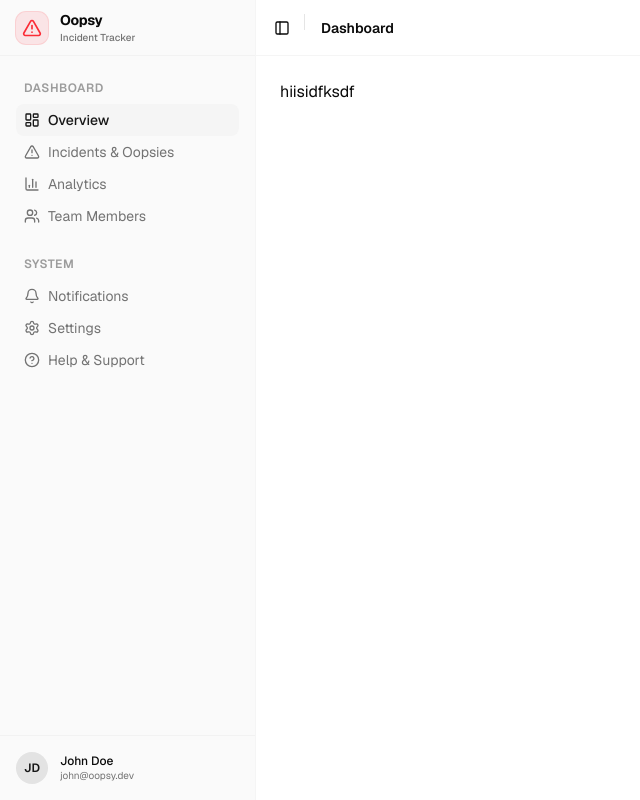
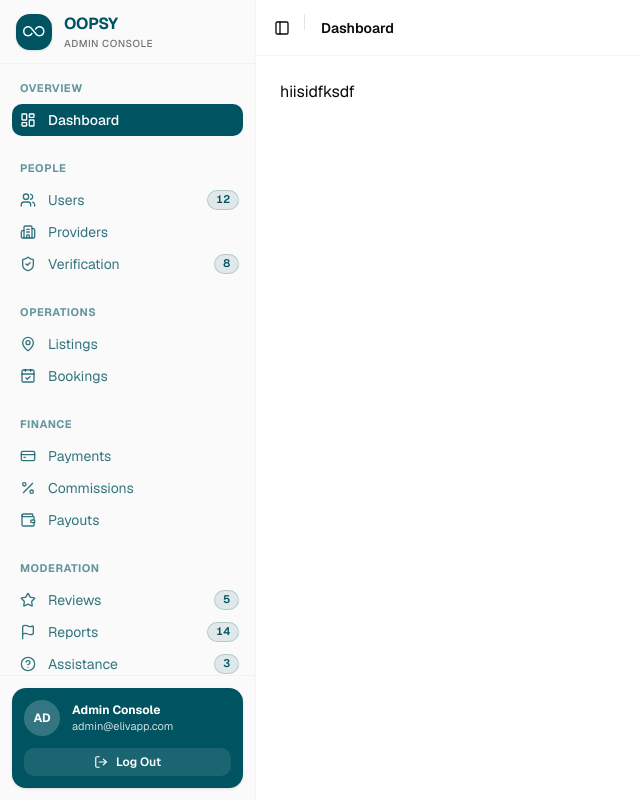
Before and after one commit to apponislam/oopsy-dashboard, a Next.js app: page / in a window 1280 px wide. Shown: the whole page, without its empty margins (0-640 px from the left). Built offline with nearby package versions, Linux system fonts and the light colour scheme.

Commit message:
menu items created

```diff
--- a/app/layout.tsx
+++ b/app/layout.tsx
@@ -17,6 +17,9 @@ export const metadata: Metadata = {
         template: "%s | Oopsy Admin Console",
     },
     description: "Comfort & Convenience, Anywhere. Find clean restrooms, showers, and luggage storage near you — instantly.",
+    icons: {
+        icon: "/icon.svg",
+    },
 };
 
 export default function RootLayout({ children }: LayoutProps<"/">) {
--- a/components/app-sidebar.tsx
+++ b/components/app-sidebar.tsx
@@ -1,112 +1,64 @@
 "use client";
 
 import * as React from "react";
-import {
-    LayoutDashboard,
-    AlertTriangle,
-    BarChart3,
-    Settings,
-    Users,
-    Bell,
-    ChevronDown,
-    LogOut,
-    HelpCircle,
-    UserCheck
-} from "lucide-react";
+import Image from "next/image";
 import Link from "next/link";
 import { usePathname } from "next/navigation";
+import { navigationGroups } from "@/lib/menu";
 
-import {
-    Sidebar,
-    SidebarContent,
-    SidebarFooter,
-    SidebarGroup,
-    SidebarGroupContent,
-    SidebarGroupLabel,
-    SidebarHeader,
-    SidebarMenu,
-    SidebarMenuButton,
-    SidebarMenuItem,
-    SidebarRail,
-} from "@/components/ui/sidebar";
+import { Sidebar, SidebarContent, SidebarFooter, SidebarGroup, SidebarGroupContent, SidebarGroupLabel, SidebarHeader, SidebarMenu, SidebarMenuBadge, SidebarMenuButton, SidebarMenuItem, SidebarRail } from "@/components/ui/sidebar";
 
-const navItems = [
-    {
-        title: "Overview",
-        url: "/",
-        icon: LayoutDashboard,
-    },
-    {
-        title: "Incidents & Oopsies",
-        url: "/incidents",
-        icon: AlertTriangle,
-    },
-    {
-        title: "Analytics",
-        url: "/analytics",
-        icon: BarChart3,
-    },
-    {
-        title: "Team Members",
-        url: "/team",
-        icon: Users,
-    },
-];
-
-const secondaryItems = [
-    {
-        title: "Notifications",
-        url: "/notifications",
-        icon: Bell,
-    },
-    {
-        title: "Settings",
-        url: "/settings",
-        icon: Settings,
-    },
-    {
-        title: "Help & Support",
-        url: "/support",
-        icon: HelpCircle,
-    },
-];
+import { LogOut } from "lucide-react";
 
 export function AppSidebar({ ...props }: React.ComponentProps<typeof Sidebar>) {
     const pathname = usePathname();
 
     return (
         <Sidebar collapsible="offcanvas" className="border-r border-border/40" {...props}>
-            <SidebarHeader className="h-14 border-b border-border/40 px-4 justify-center">
+            {/* Header */}
+            <SidebarHeader className="h-16 border-b border-border/40 px-4 justify-center">
                 <Link href="/" className="flex items-center gap-3 font-semibold group-data-[collapsible=icon]:justify-center">
-                    <div className="flex h-8 w-8 items-center justify-center rounded-lg bg-red-500/10 text-red-500 ring-1 ring-red-500/20">
-                        <AlertTriangle className="h-5 w-5" />
+                    <div className="flex h-9 w-9 items-center justify-center rounded-xl bg-[#005461] text-white shadow-sm shrink-0">
+                        <Image src="/auth/icon1.svg" alt="Oopsy Logo" width={22} height={10} className="invert brightness-0 text-white" />
                     </div>
                     <div className="flex flex-col group-data-[collapsible=icon]:hidden">
-                        <span className="text-sm font-bold tracking-tight text-foreground">Oopsy</span>
-                        <span className="text-[10px] font-medium text-muted-foreground">Incident Tracker</span>
+                        <span className="text-base font-bold tracking-tight text-[#005461]">OOPSY</span>
+                        <span className="text-[10px] font-medium text-muted-foreground uppercase tracking-wider">Admin Console</span>
                     </div>
                 </Link>
             </SidebarHeader>
 
-            <SidebarContent className="px-2 py-2">
-                <SidebarGroup>
-                    <SidebarGroupLabel className="text-xs font-semibold uppercase tracking-wider text-muted-foreground/70">
-                        Dashboard
-                    </SidebarGroupLabel>
+            {/* Content Groups from lib/menu.ts */}
+            <SidebarContent className="px-3 py-2 space-y-4">
+                {navigationGroups.map((group) => (
+                    <SidebarGroup key={group.groupLabel} className="p-0">
+                        <SidebarGroupLabel className="text-[11px] font-bold uppercase tracking-wider text-[#005461]/60 px-2 py-1">{group.groupLabel}</SidebarGroupLabel>
                         <SidebarGroupContent>
                             <SidebarMenu>
-                            {navItems.map((item) => {
+                                {group.items.map((item) => {
                                     const isActive = pathname === item.url;
                                     return (
                                         <SidebarMenuItem key={item.title}>
                                             <SidebarMenuButton
                                                 isActive={isActive}
+                                                data-active={isActive}
                                                 tooltip={item.title}
-                                            className={isActive ? "bg-accent text-accent-foreground font-medium" : "text-muted-foreground hover:text-foreground"}
+                                                className={
+                                                    isActive
+                                                        ? "bg-[#005461]! text-white! font-semibold hover:bg-[#005461]! hover:text-white! data-[active=true]:bg-[#005461]! data-[active=true]:text-white! rounded-lg"
+                                                        : "text-[#005461]/80 hover:bg-[#E2EFF1] hover:text-[#005461] rounded-lg transition-colors"
+                                                }
                                                 render={
-                                                <Link href={item.url}>
-                                                    <item.icon className="h-4 w-4" />
-                                                    <span>{item.title}</span>
+                                                    <Link href={item.url} className="flex items-center gap-3 w-full">
+                                                        <item.icon className="h-4 w-4 shrink-0" />
+                                                        <span className="flex-1 truncate">{item.title}</span>
+                                                        {item.badge !== undefined && (
+                                                            <SidebarMenuBadge
+                                                                className={isActive ? "bg-white/20 text-white font-semibold text-[11px] px-2 py-0.5 rounded-full border border-white/30" : "bg-[#005461]/10 text-[#005461] font-semibold text-[11px] px-2 py-0.5 rounded-full border border-[#005461]/20"}
+                                                            >
+                                                                {item.badge}
+                                                            </SidebarMenuBadge>
+                                                        )}
                                                     </Link>
                                                 }
                                             />
@@ -116,58 +68,33 @@ export function AppSidebar({ ...props }: React.ComponentProps<typeof Sidebar>) {
                             </SidebarMenu>
                         </SidebarGroupContent>
                     </SidebarGroup>
-
-                <SidebarGroup>
-                    <SidebarGroupLabel className="text-xs font-semibold uppercase tracking-wider text-muted-foreground/70">
-                        System
-                    </SidebarGroupLabel>
-                    <SidebarGroupContent>
-                        <SidebarMenu>
-                            {secondaryItems.map((item) => {
-                                const isActive = pathname === item.url;
-                                return (
-                                    <SidebarMenuItem key={item.title}>
-                                        <SidebarMenuButton
-                                            isActive={isActive}
-                                            tooltip={item.title}
-                                            className={isActive ? "bg-accent text-accent-foreground font-medium" : "text-muted-foreground hover:text-foreground"}
-                                            render={
-                                                <Link href={item.url}>
-                                                    <item.icon className="h-4 w-4" />
-                                                    <span>{item.title}</span>
-                                                </Link>
-                                            }
-                                        />
-                                    </SidebarMenuItem>
-                                );
-                            })}
-                        </SidebarMenu>
-                    </SidebarGroupContent>
-                </SidebarGroup>
+                ))}
             </SidebarContent>
 
-            <SidebarFooter className="border-t border-border/40 p-2">
+            {/* Footer Profile Card with Integrated Bottom Logout Button */}
+            <SidebarFooter className="border-t border-border/40 p-3">
                 <SidebarMenu>
                     <SidebarMenuItem>
-                        <SidebarMenuButton
-                            size="lg"
-                            tooltip="User Profile"
-                            className="w-full justify-start gap-3 hover:bg-accent group-data-[collapsible=icon]:p-0 group-data-[collapsible=icon]:justify-center"
-                            render={
-                                <div className="flex items-center gap-3 w-full">
-                                    <div className="flex h-8 w-8 items-center justify-center rounded-full bg-primary/10 text-primary text-xs font-semibold shrink-0">
-                                        JD
-                                    </div>
+                        <div className="flex flex-col gap-3 w-full p-3 bg-[#005461] text-white rounded-xl shadow-sm">
+                            {/* Top: User Avatar & Info */}
+                            <div className="flex items-center gap-3 overflow-hidden">
+                                <div className="flex h-9 w-9 items-center justify-center rounded-full bg-white/20 text-white text-xs font-bold shrink-0">AD</div>
                                 <div className="flex flex-col text-left group-data-[collapsible=icon]:hidden overflow-hidden">
-                                        <span className="text-xs font-medium truncate text-foreground">John Doe</span>
-                                        <span className="text-[10px] text-muted-foreground truncate">john@oopsy.dev</span>
+                                    <span className="text-xs font-bold truncate">Admin Console</span>
+                                    <span className="text-[11px] text-white/80 truncate">admin@elivapp.com</span>
                                 </div>
                             </div>
-                            }
-                        />
+
+                            {/* Bottom: Icon + Log Out Button */}
+                            <Link href="/auth/login" className="flex items-center justify-center gap-2 w-full py-1.5 px-3 rounded-lg bg-white/10 hover:bg-white/20 text-white text-xs font-semibold transition-colors group-data-[collapsible=icon]:hidden">
+                                <LogOut className="h-3.5 w-3.5" />
+                                <span>Log Out</span>
+                            </Link>
+                        </div>
                     </SidebarMenuItem>
                 </SidebarMenu>
             </SidebarFooter>
+
             <SidebarRail />
         </Sidebar>
     );
--- /dev/null
+++ b/lib/menu.ts
@@ -0,0 +1,138 @@
+import { LayoutDashboard, Users, Building2, ShieldCheck, MapPin, CalendarCheck, CreditCard, Percent, Wallet, Star, Flag, HelpCircle, ShieldAlert, Grid, FileText, Bell, Settings } from "lucide-react";
+import React from "react";
+
+export interface MenuItem {
+    title: string;
+    url: string;
+    icon: React.ElementType;
+    badge?: number;
+}
+
+export interface MenuGroup {
+    groupLabel: string;
+    items: MenuItem[];
+}
+
+export const navigationGroups: MenuGroup[] = [
+    {
+        groupLabel: "Overview",
+        items: [
+            {
+                title: "Dashboard",
+                url: "/",
+                icon: LayoutDashboard,
+            },
+        ],
+    },
+    {
+        groupLabel: "People",
+        items: [
+            {
+                title: "Users",
+                url: "/users",
+                icon: Users,
+                badge: 12,
+            },
+            {
+                title: "Providers",
+                url: "/providers",
+                icon: Building2,
+            },
+            {
+                title: "Verification",
+                url: "/verification",
+                icon: ShieldCheck,
+                badge: 8,
+            },
+        ],
+    },
+    {
+        groupLabel: "Operations",
+        items: [
+            {
+                title: "Listings",
+                url: "/listings",
+                icon: MapPin,
+            },
+            {
+                title: "Bookings",
+                url: "/bookings",
+                icon: CalendarCheck,
+            },
+        ],
+    },
+    {
+        groupLabel: "Finance",
+        items: [
+            {
+                title: "Payments",
+                url: "/payments",
+                icon: CreditCard,
+            },
+            {
+                title: "Commissions",
+                url: "/commissions",
+                icon: Percent,
+            },
+            {
+                title: "Payouts",
+                url: "/payouts",
+                icon: Wallet,
+            },
+        ],
+    },
+    {
+        groupLabel: "Moderation",
+        items: [
+            {
+                title: "Reviews",
+                url: "/reviews",
+                icon: Star,
+                badge: 5,
+            },
+            {
+                title: "Reports",
+                url: "/reports",
+                icon: Flag,
+                badge: 14,
+            },
+            {
+                title: "Assistance",
+                url: "/assistance",
+                icon: HelpCircle,
+                badge: 3,
+            },
+            {
+                title: "Safety",
+                url: "/safety",
+                icon: ShieldAlert,
+                badge: 2,
+            },
+        ],
+    },
+    {
+        groupLabel: "Platform",
+        items: [
+            {
+                title: "Categories",
+                url: "/categories",
+                icon: Grid,
+            },
+            {
+                title: "Content",
+                url: "/content",
+                icon: FileText,
+            },
+            {
+                title: "Notifications",
+                url: "/notifications",
+                icon: Bell,
+            },
+            {
+                title: "Settings",
+                url: "/settings",
+                icon: Settings,
+            },
+        ],
+    },
+];
```
Also changed, not shown: app/icon.svg (added). Lines whose indentation alone changed are shown as unchanged.
